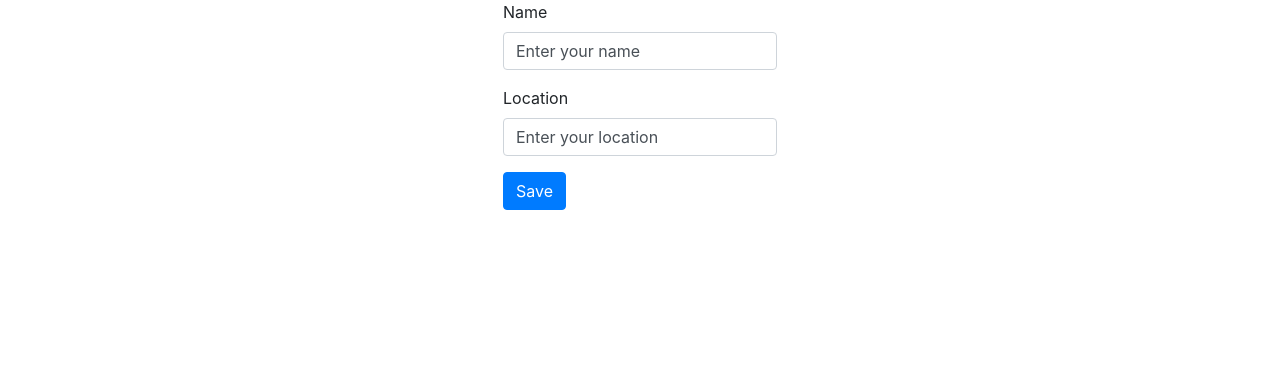
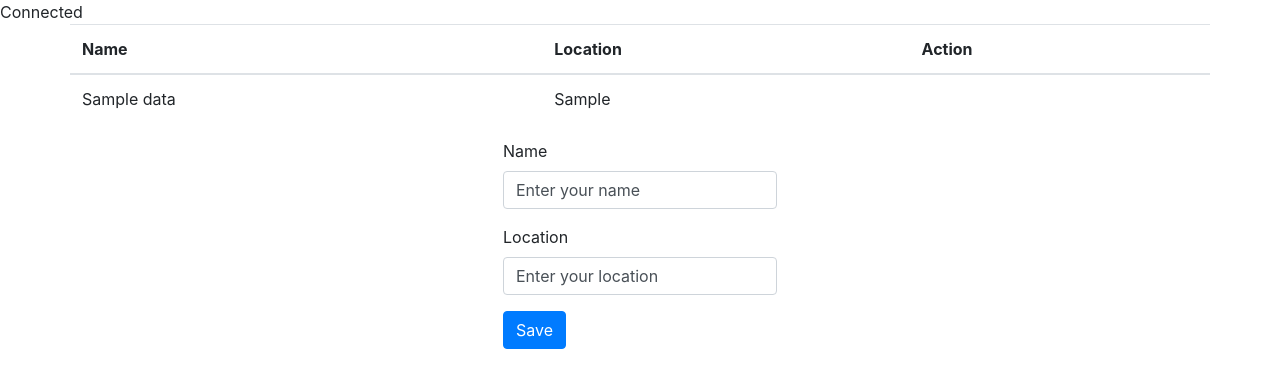
Before and after one commit to thanhle0203/Employee-CRUD-PHP, a PHP site: page / in a window 1280 px wide. Shown: the top 388 px of the page. Run offline with PHP 8.4, Linux system fonts and the light colour scheme; tables that the repository leaves empty or names only in its code hold one stand-in row (values such as "Sample post").

Commit message:
Connect to the database & insert Name & Location records into the data table

```diff
--- a/index.php
+++ b/index.php
@@ -12,6 +12,43 @@
 </head>
 <body>
     <?php require_once 'process.php'; ?>
+    <div class="container">
+
+    <?php
+        $mysqli = new mysqli('localhost', 'root', 'ella123', 'Employee_CRUD', 3307) or
+        die (mysqli_error($mysqli));
+        $result = $mysqli->query("SELECT * FROM data") or die($mysqli->error);
+        #pre_r($result);
+        ?>
+
+        <div class="row justify-content-center">
+            <table class="table">
+                <thead>
+                    <tr>
+                        <th>Name</th>
+                        <th>Location</th>
+                        <th colspan="2">Action</th>
+                    </tr>
+                </thead>
+        <?php
+            while ($row = $result->fetch_assoc()): ?>
+                <tr>
+                    <td><?php echo $row['name']; ?></td>
+                    <td><?php echo $row['location']; ?></td>
+                    <td></td>
+                </tr>
+            <?php endwhile; ?>
+            </table>
+        </div>
+        <?php
+
+        function pre_r($array) {
+            echo '<pre>';
+            print_r($array);
+            echo '</pre>';
+        }
+    ?>
+
     <div class="row justify-content-center">
         <form action="process.php" method="POST">
             <div class="form-group">
@@ -30,5 +67,6 @@
 
         </form>
     </div>
+    </div>
 </body>
 </html>
--- a/process.php
+++ b/process.php
@@ -0,0 +1,11 @@
+<?php
+$mysqli = new mysqli('localhost', 'root', 'ella123', 'Employee_CRUD', 3307) or die(mysqli_error($mysqli));
+echo "Connected";
+
+if (isset($_POST['save'])) {
+    $name = $_POST['name'];
+    $location = $_POST['location'];
+
+    $mysqli->query("INSERT INTO data (name, location) VALUES ('$name', '$location')") or
+    die($mysqli->error);
+}
```
